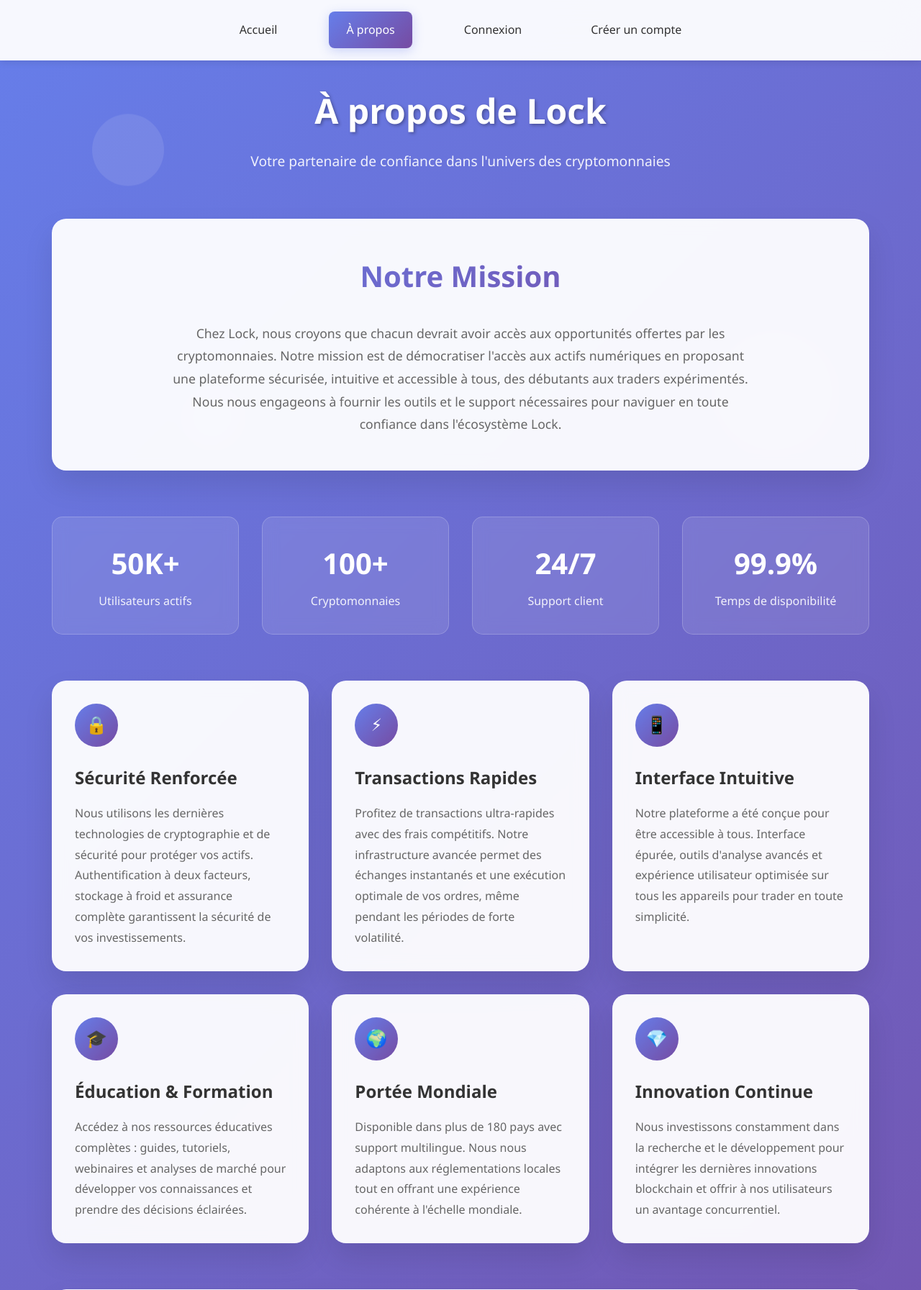
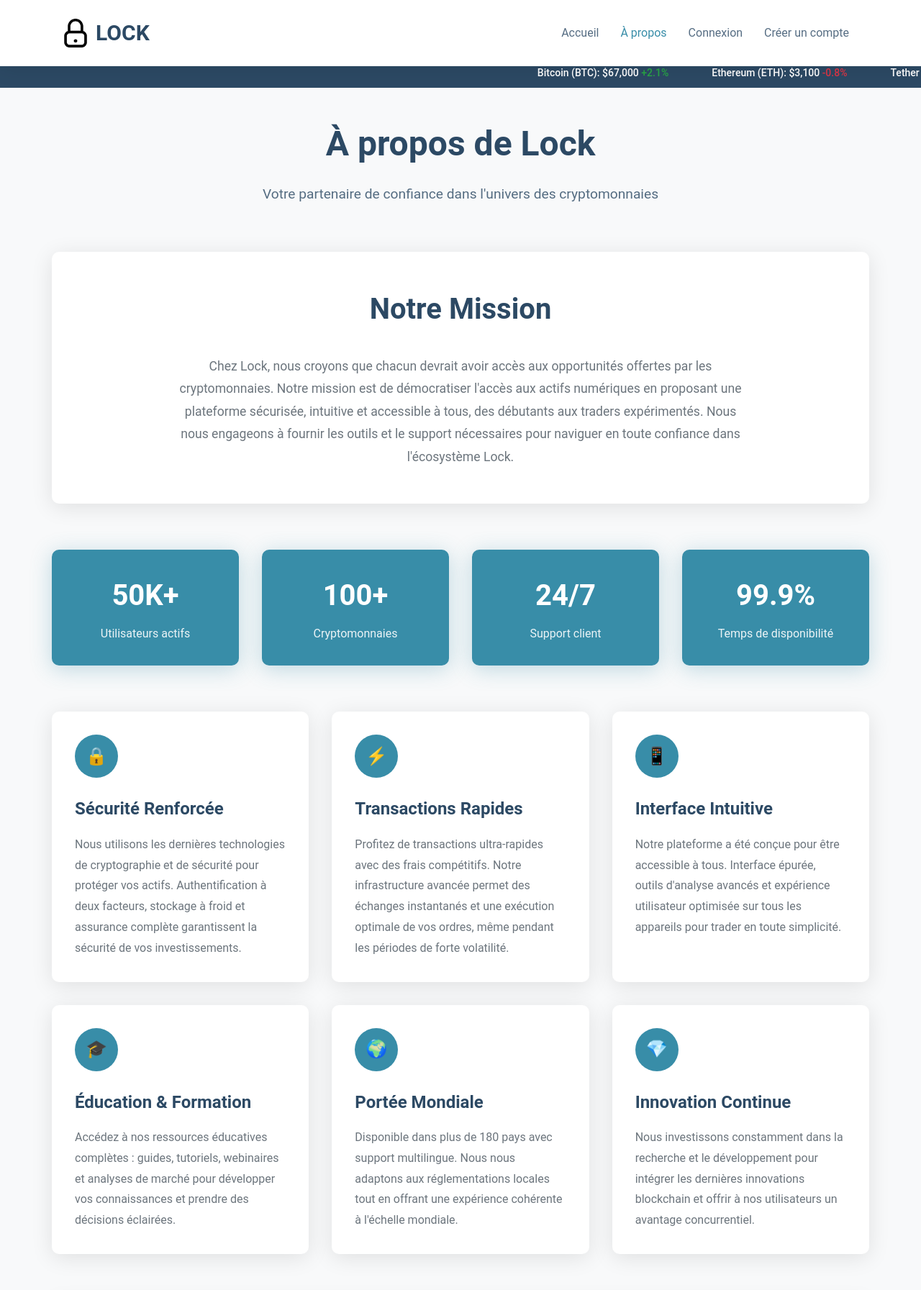
Before and after one commit to mood350/Lock, a Django app: template backend/templates/Apropos.html in a window 1280 px wide. Shown: the top 1793 px of the page at 72% size. Run offline with Django 5.2, Linux system fonts and the light colour scheme; the template is opened without the code that fills it, so the values that code supplies are empty.

Commit message:
Nettoyage Apropos: navbar et logo retirés du content, conformité au template principal

```diff
--- a/backend/templates/Apropos.html
+++ b/backend/templates/Apropos.html
@@ -1,77 +1,169 @@
 {% extends "base.html" %}
 {% block head %}
     <style>
-        /* ...tout ton CSS
-        existant inchangé... */
-        * {
+       * {
             margin: 0;
             padding: 0;
             box-sizing: border-box;
         }
         body {
-            font-family: 'Segoe UI', Tahoma, Geneva, Verdana, sans-serif;
+            font-family: 'Roboto', sans-serif;
             line-height: 1.6;
             color: #333;
-            background: linear-gradient(135deg, #667eea 0%, #764ba2 100%);
+            background: #f8f9fa;
             min-height: 100vh;
         }
-        .navbar {
-            background: rgba(255, 255, 255, 0.95);
-            backdrop-filter: blur(20px);
-            border-bottom: 1px solid rgba(255, 255, 255, 0.2);
-            padding: 1rem 0;
-            box-shadow: 0 2px 10px rgba(0, 0, 0, 0.1);
+
+        /* Navbar styles identiques au template principal */
+        .header {
+            background: #fff;
+            box-shadow: 0 2px 28px 0 rgba(0, 0, 0, 0.1);
+            position: fixed;
+            top: 0;
+            left: 0;
+            right: 0;
+            z-index: 997;
+            transition: all 0.5s;
+            padding: 15px 0;
         }
-        .nav-container {
+
+        .container-fluid {
+            max-width: 1140px;
+            margin: 0 auto;
+            padding: 0 15px;
+            display: flex;
+            align-items: center;
+            justify-content: space-between;
+        }
+
+        .logo {
+            display: flex;
+            align-items: center;
+            text-decoration: none;
+            color: #2c4964;
+            margin-right: auto;
+        }
+
+        .logo img {
+            max-height: 40px;
+            margin-right: 8px;
+        }
+
+        .sitename {
+            font-size: 30px;
+            font-weight: 700;
+            color: #2c4964;
+            font-family: 'Roboto', sans-serif;
+        }
+
+        .navmenu ul {
+            display: flex;
+            list-style: none;
+            gap: 0;
+            margin: 0;
+            padding: 0;
+        }
+
+        .navmenu a {
+            color: color-mix(in srgb, #2c4964, transparent 20%);
+            padding: 18px 15px;
+            font-size: 16px;
+            font-family: 'Roboto', sans-serif;
+            font-weight: 400;
+            display: flex;
+            align-items: center;
+            justify-content: space-between;
+            white-space: nowrap;
+            transition: 0.3s;
+            text-decoration: none;
+        }
+
+        .navmenu a:hover,
+        .navmenu .active,
+        .navmenu .active:focus {
+            color: #388da8;
+        }
+
+        .navmenu a:hover:before,
+        .navmenu .active:before,
+        .navmenu .active:focus:before {
+            visibility: visible;
+            width: 25px;
+        }
+
+        .mobile-nav-toggle {
+            color: #2c4964;
+            font-size: 27px;
+            line-height: 0;
+            margin-left: 10px;
+            cursor: pointer;
+            transition: color 0.3s;
+            display: none;
+        }
+
+        .mobile-nav-toggle:hover {
+            color: #388da8;
+        }
+
+        /* Prix crypto dynamiques */
+        .crypto-ticker {
+            background: #2c4964;
+            color: white;
+            padding: 10px 0;
+            position: fixed;
+            top: 80px;
+            width: 100%;
+            z-index: 996;
+            overflow: hidden;
+        }
+
+        .ticker-content {
+            display: flex;
+            animation: scroll 30s linear infinite;
+            white-space: nowrap;
+        }
+
+        .crypto-item {
+            margin: 0 30px;
+            font-size: 14px;
+            font-weight: 500;
+        }
+
+        .crypto-price.positive {
+            color: #28a745;
+        }
+
+        .crypto-price.negative {
+            color: #dc3545;
+        }
+
+        @keyframes scroll {
+            0% { transform: translateX(100%); }
+            100% { transform: translateX(-100%); }
+        }
+
+        /* Contenu principal avec marge pour la navbar fixe */
+        .main-content {
+            margin-top: 130px;
             max-width: 1200px;
-            margin: 0 auto;
-            padding: 0 2rem;
-            display: flex;
-            justify-content: center;
-            align-items: center;
-            gap: 3rem;
-        }
-        .nav-link {
-            text-decoration: none;
-            color: #333;
-            font-weight: 500;
-            padding: 0.8rem 1.5rem;
-            border-radius: 8px;
-            transition: all 0.3s ease;
-            position: relative;
-        }
-        .nav-link:hover {
-            background: rgba(102, 126, 234, 0.1);
-            color: #667eea;
-            transform: translateY(-2px);
-        }
-        .nav-link.active {
-            background: linear-gradient(135deg, #667eea, #764ba2);
-            color: white;
-            box-shadow: 0 4px 15px rgba(102, 126, 234, 0.3);
-        }
-        .nav-link.active:hover {
-            transform: translateY(-2px);
-            box-shadow: 0 6px 20px rgba(102, 126, 234, 0.4);
-        }
-        .container {
-            max-width: 1200px;
-            margin: 0 auto;
+            margin-left: auto;
+            margin-right: auto;
             padding: 2rem;
         }
-        .header {
+
+        .page-header {
             text-align: center;
             margin-bottom: 4rem;
-            color: white;
+            color: #2c4964;
         }
-        .header h1 {
+        .page-header h1 {
             font-size: 3rem;
             margin-bottom: 1rem;
-            text-shadow: 2px 2px 4px rgba(0,0,0,0.3);
+            font-weight: 700;
         }
-        .header p {
+        .page-header p {
             font-size: 1.2rem;
-            opacity: 0.9;
+            opacity: 0.8;
         }
         .content-grid {
             display: grid;
@@ -80,21 +172,20 @@
             margin-bottom: 4rem;
         }
         .card {
-            background: rgba(255, 255, 255, 0.95);
-            backdrop-filter: blur(10px);
-            border-radius: 20px;
+            background: #fff;
+            border-radius: 10px;
             padding: 2rem;
-            box-shadow: 0 20px 40px rgba(0,0,0,0.1);
+            box-shadow: 0 5px 30px 0 rgba(0, 0, 0, 0.1);
             transition: transform 0.3s ease, box-shadow 0.3s ease;
         }
         .card:hover {
-            transform: translateY(-10px);
-            box-shadow: 0 30px 60px rgba(0,0,0,0.2);
+            transform: translateY(-5px);
+            box-shadow: 0 10px 40px 0 rgba(0, 0, 0, 0.15);
         }
         .card-icon {
             width: 60px;
             height: 60px;
-            background: linear-gradient(135deg, #667eea, #764ba2);
+            background: #388da8;
             border-radius: 50%;
             display: flex;
             align-items: center;
@@ -106,33 +197,30 @@
         .card h3 {
             font-size: 1.5rem;
             margin-bottom: 1rem;
-            color: #333;
+            color: #2c4964;
+            font-weight: 600;
         }
         .card p {
-            color: #666;
+            color: #6c757d;
             line-height: 1.8;
         }
         .mission-section {
-            background: rgba(255, 255, 255, 0.95);
-            backdrop-filter: blur(10px);
-            border-radius: 20px;
+            background: #fff;
+            border-radius: 10px;
             padding: 3rem;
             margin-bottom: 4rem;
             text-align: center;
-            box-shadow: 0 20px 40px rgba(0,0,0,0.1);
+            box-shadow: 0 5px 30px 0 rgba(0, 0, 0, 0.1);
         }
         .mission-section h2 {
             font-size: 2.5rem;
             margin-bottom: 2rem;
-            color: #333;
-            background: linear-gradient(135deg, #667eea, #764ba2);
-            -webkit-background-clip: text;
-            -webkit-text-fill-color: transparent;
-            background-clip: text;
+            color: #2c4964;
+            font-weight: 700;
         }
         .mission-section p {
             font-size: 1.1rem;
-            color: #666;
+            color: #6c757d;
             max-width: 800px;
             margin: 0 auto;
             line-height: 1.8;
@@ -144,13 +232,12 @@
             margin-bottom: 4rem;
         }
         .stat-card {
-            background: rgba(255, 255, 255, 0.1);
-            backdrop-filter: blur(10px);
-            border: 1px solid rgba(255, 255, 255, 0.2);
-            border-radius: 15px;
+            background: #388da8;
+            border-radius: 10px;
             padding: 2rem;
             text-align: center;
             color: white;
+            box-shadow: 0 5px 30px 0 rgba(56, 141, 168, 0.3);
         }
         .stat-number {
             font-size: 2.5rem;
@@ -163,18 +250,18 @@
             opacity: 0.9;
         }
         .team-section {
-            background: rgba(255, 255, 255, 0.95);
-            backdrop-filter: blur(10px);
-            border-radius: 20px;
+            background: #fff;
+            border-radius: 10px;
             padding: 3rem;
             margin-bottom: 4rem;
-            box-shadow: 0 20px 40px rgba(0,0,0,0.1);
+            box-shadow: 0 5px 30px 0 rgba(0, 0, 0, 0.1);
         }
         .team-section h2 {
             text-align: center;
             font-size: 2.5rem;
             margin-bottom: 3rem;
-            color: #333;
+            color: #2c4964;
+            font-weight: 700;
         }
         .team-grid {
             display: grid;
@@ -184,8 +271,8 @@
         .team-member {
             text-align: center;
             padding: 1.5rem;
-            border-radius: 15px;
-            background: linear-gradient(135deg, #f8f9fa, #e9ecef);
+            border-radius: 10px;
+            background: #f8f9fa;
             transition: transform 0.3s ease;
         }
         .team-member:hover {
@@ -194,7 +281,7 @@
         .member-avatar {
             width: 80px;
             height: 80px;
-            background: linear-gradient(135deg, #667eea, #764ba2);
+            background: #388da8;
             border-radius: 50%;
             margin: 0 auto 1rem;
             display: flex;
@@ -206,80 +293,53 @@
         }
         .cta-section {
             text-align: center;
-            color: white;
+            color: #2c4964;
+            background: #fff;
+            padding: 3rem;
+            border-radius: 10px;
+            box-shadow: 0 5px 30px 0 rgba(0, 0, 0, 0.1);
         }
         .cta-button {
             display: inline-block;
-            background: linear-gradient(135deg, #667eea, #764ba2);
+            background: #388da8;
             color: white;
             padding: 1rem 2rem;
-            border-radius: 50px;
+            border-radius: 5px;
             text-decoration: none;
             font-weight: bold;
             font-size: 1.1rem;
-            transition: transform 0.3s ease, box-shadow 0.3s ease;
-            box-shadow: 0 10px 30px rgba(0,0,0,0.2);
+            transition: all 0.3s ease;
         }
         .cta-button:hover {
-            transform: translateY(-3px);
-            box-shadow: 0 15px 40px rgba(0,0,0,0.3);
-        }
-        .floating-shapes {
-            position: fixed;
-            top: 0;
-            left: 0;
-            width: 100%;
-            height: 100%;
-            pointer-events: none;
-            z-index: -1;
-        }
-        .shape {
-            position: absolute;
-            background: rgba(255, 255, 255, 0.1);
-            border-radius: 50%;
-            animation: float 6s ease-in-out infinite;
-        }
-        .shape:nth-child(1) {
-            width: 100px;
-            height: 100px;
-            top: 20%;
-            left: 10%;
-            animation-delay: 0s;
-        }
-        .shape:nth-child(2) {
-            width: 150px;
-            height: 150px;
-            top: 60%;
-            right: 10%;
-            animation-delay: 2s;
-        }
-        .shape:nth-child(3) {
-            width: 80px;
-            height: 80px;
-            bottom: 20%;
-            left: 20%;
-            animation-delay: 4s;
-        }
-        @keyframes float {
-            0%, 100% { transform: translateY(0px); }
-            50% { transform: translateY(-20px); }
+            background: #2c4964;
+            transform: translateY(-2px);
         }
         @media (max-width: 768px) {
-            .nav-container {
-                flex-wrap: wrap;
-                gap: 1rem;
+            .container-fluid {
                 padding: 0 1rem;
             }
-            .nav-link {
-                padding: 0.6rem 1rem;
-                font-size: 0.9rem;
+
+            .navmenu ul {
+                display: none;
             }
-            .header h1 {
+
+            .mobile-nav-toggle {
+                display: block;
+            }
+
+            .crypto-ticker {
+                top: 70px;
+            }
+
+            .main-content {
+                margin-top: 120px;
+                padding: 1rem;
+            }
+
+            .page-header h1 {
                 font-size: 2rem;
             }
-            .container {
-                padding: 1rem;
-            }
+
             .content-grid {
                 grid-template-columns: 1fr;
             }
@@ -289,26 +349,87 @@
         }
     </style>
     {% load static %}
-</head>
-<body>
-    <!-- NAVBAR -->
-    <nav class="navbar">
-        <div class="nav-container">
-            <a href="{% url 'accueil' %}" class="nav-link" data-page="accueil">Accueil</a>
-            <a href="{% url 'propos' %}" class="nav-link active" data-page="apropos">À propos</a>
-            <a href="{% url 'connexion' %}" class="nav-link" data-page="connexion">Connexion</a>
-            <a href="{% url 'inscription' %}" class="nav-link" data-page="inscription">Créer un compte</a>
+    <script>
+        // API pour récupérer les prix des cryptos en temps réel
+        async function fetchCryptoPrices() {
+            try {
+                const response = await fetch('https://api.coingecko.com/api/v3/simple/price?ids=bitcoin,ethereum,tether,tron,binancecoin&vs_currencies=usd&include_24hr_change=true');
+                const data = await response.json();
+
+                const cryptos = [
+                    { name: 'Bitcoin (BTC)', id: 'bitcoin' },
+                    { name: 'Ethereum (ETH)', id: 'ethereum' },
+                    { name: 'Tether (USDT)', id: 'tether' },
+                    { name: 'Tron (TRX)', id: 'tron' },
+                    { name: 'BNB (BNB)', id: 'binancecoin' }
+                ];
+
+                let tickerContent = '';
+                cryptos.forEach(crypto => {
+                    const price = data[crypto.id].usd;
+                    const change = data[crypto.id].usd_24h_change;
+                    const changeClass = change >= 0 ? 'positive' : 'negative';
+                    const changeSymbol = change >= 0 ? '+' : '';
+
+                    tickerContent += `
+                        <span class="crypto-item">
+                            ${crypto.name}: ${price.toFixed(2)}
+                            <span class="crypto-price ${changeClass}">${changeSymbol}${change.toFixed(2)}%</span>
+                        </span>
+                    `;
+                });
+
+                document.querySelector('.ticker-content').innerHTML = tickerContent;
+            } catch (error) {
+                console.error('Erreur lors de la récupération des prix:', error);
+                // Prix par défaut en cas d'erreur
+                document.querySelector('.ticker-content').innerHTML = `
+                    <span class="crypto-item">Bitcoin (BTC): $67,000 <span class="crypto-price positive">+2.1%</span></span>
+                    <span class="crypto-item">Ethereum (ETH): $3,100 <span class="crypto-price negative">-0.8%</span></span>
+                    <span class="crypto-item">Tether (USDT): $1.00 <span class="crypto-price">0.0%</span></span>
+                    <span class="crypto-item">Tron (TRX): $0.12 <span class="crypto-price positive">+1.5%</span></span>
+                    <span class="crypto-item">BNB (BNB): $310 <span class="crypto-price positive">+0.7%</span></span>
+                `;
+            }
+        }
+
+        // Mettre à jour les prix toutes les 60 secondes
+        document.addEventListener('DOMContentLoaded', function() {
+            fetchCryptoPrices();
+            setInterval(fetchCryptoPrices, 60000);
+        });
+    </script>
+{% endblock %}
+
+{% block content %}
+    <!-- Header avec navbar unifiée -->
+    <header id="header" class="header d-flex align-items-center fixed-top">
+        <div class="container-fluid container-xl position-relative d-flex align-items-center">
+            <a href="{% url 'accueil' %}" class="logo d-flex align-items-center me-auto">
+                <img src="{% static 'assets/img/logo.png' %}" alt="">
+                <h1 class="sitename">LOCK</h1>
+            </a>
+            <nav id="navmenu" class="navmenu">
+                <ul>
+                    <li><a href="{% url 'accueil' %}">Accueil</a></li>
+                    <li><a href="{% url 'propos' %}" class="active">À propos</a></li>
+                    <li><a href="{% url 'connexion' %}">Connexion</a></li>
+                    <li><a href="{% url 'inscription' %}">Créer un compte</a></li>
+                </ul>
+                <i class="mobile-nav-toggle d-xl-none bi bi-list"></i>
+            </nav>
         </div>
-    </nav>
+    </header>
 
-    <div class="floating-shapes">
-        <div class="shape"></div>
-        <div class="shape"></div>
-        <div class="shape"></div>
+    <!-- Ticker des prix crypto dynamique -->
+    <div class="crypto-ticker">
+        <div class="ticker-content">
+            <span class="crypto-item">Chargement des prix...</span>
+        </div>
     </div>
 
-    <div class="container">
-        <header class="header">
+    <div class="main-content">
+        <header class="page-header">
             <h1>À propos de Lock</h1>
             <p>Votre partenaire de confiance dans l'univers des cryptomonnaies</p>
         </header>
@@ -436,27 +557,4 @@
             <a href="{% url 'inscription' %}" class="cta-button" data-page="inscription">Créer un compte gratuitement</a>
         </section>
     </div>
-
-    <script>
-        // Navigation functionality
-        document.addEventListener('DOMContentLoaded', function() {
-            const navLinks = document.querySelectorAll('.nav-link');
-            // Active link management
-            function setActiveLink(clickedLink) {
-                navLinks.forEach(link => link.classList.remove('active'));
-                clickedLink.classList.add('active');
-            }
-            // Handle navigation clicks
-            navLinks.forEach(link => {
-                link.addEventListener('click', function(e) {
-                    // Si c'est déjà la page active, ne fait rien
-                    if (this.classList.contains('active')) return;
-                    // Laisse le comportement par défaut (navigation Django)
-                    setActiveLink(this);
-                });
-            });
-        });
-    </script>
-</body>
-</html>
 {% endblock %}
```
